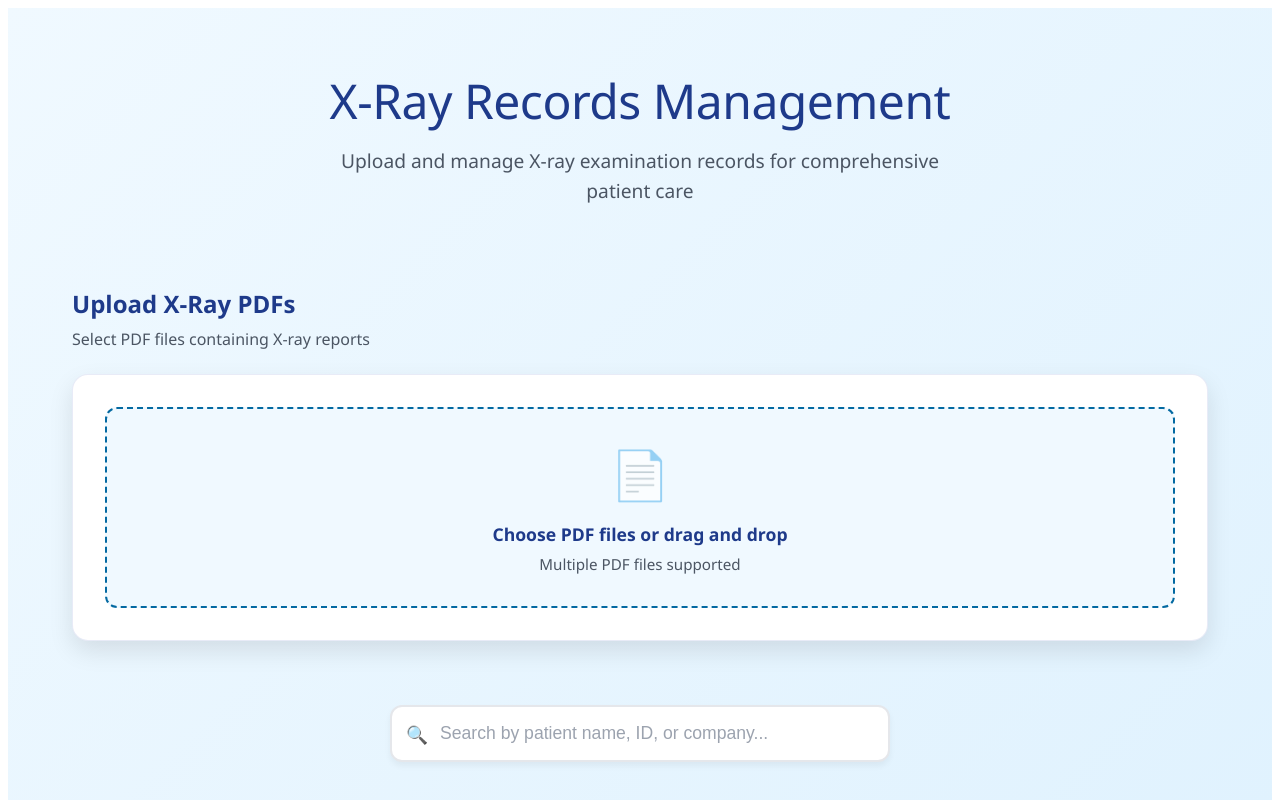
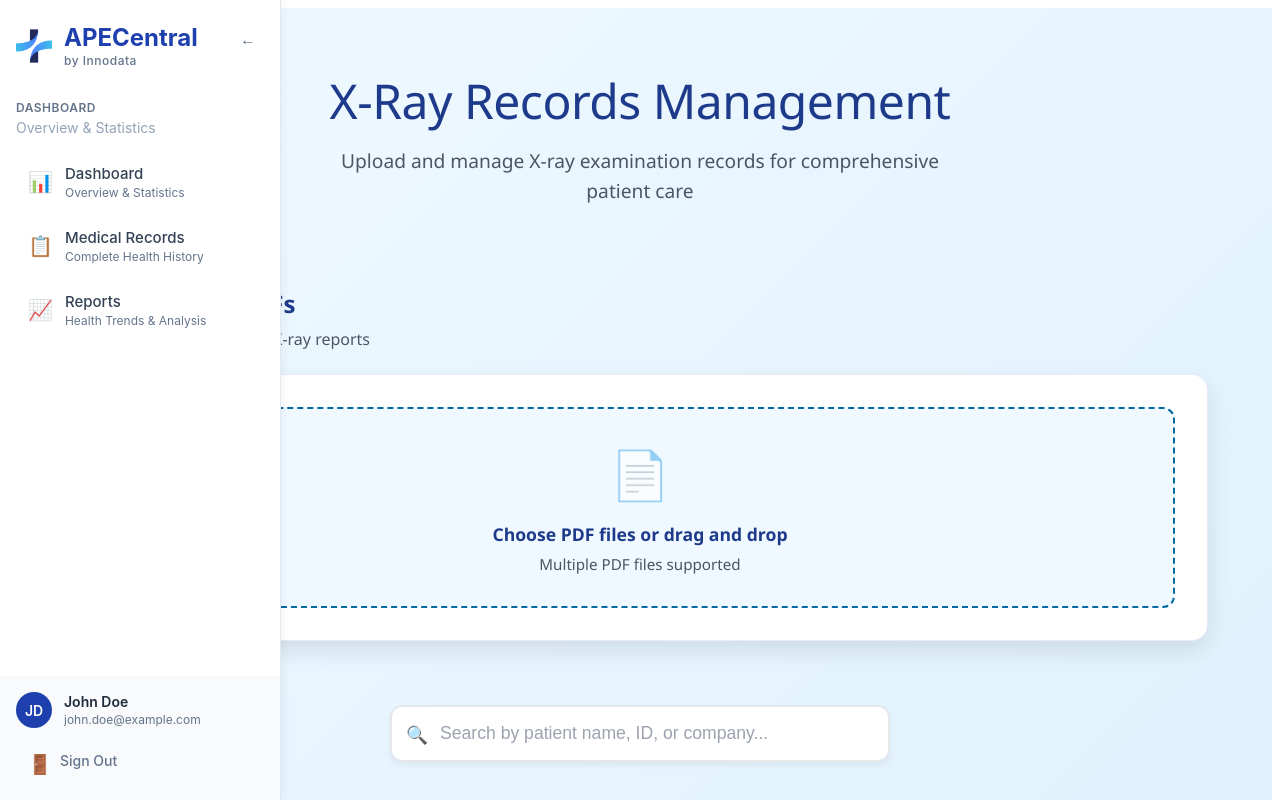
Before and after one commit to blortega/APECENTRAL, a React (Vite) app: page /xray in a window 1280 px wide. Shown: the top 800 px of the page. Built offline with nearby package versions, Linux system fonts and the light colour scheme; no server answers; the database is empty.

Commit message:
Added Sidebar and Fixed X-ray uploader with Backend

```diff
--- a/src/App.tsx
+++ b/src/App.tsx
@@ -4,6 +4,7 @@ import Login from "@/pages/Login";
 import Register from "@/pages/Register";
 import ForgotPassword from "@/pages/Forgot-Password";
 import XRay from "@/pages/XRay";
+
 
 function App() {
   return (
@@ -13,6 +14,7 @@ function App() {
       <Route path="/register" element={<Register />} />
       <Route path="/forgot-password" element={<ForgotPassword />} />
       <Route path="/xray" element={<XRay />} />
+
     </Routes>
   );
 }
--- /dev/null
+++ b/src/components/Sidebar.tsx
@@ -0,0 +1,146 @@
+import React, { useState } from "react";
+import { Link, useLocation } from "react-router-dom";
+import styles from "@/styles/Sidebar.module.css";
+import { assets } from "@/components/assets";
+
+interface SidebarProps {
+  isOpen?: boolean;
+  onToggle?: () => void;
+}
+
+const Sidebar: React.FC<SidebarProps> = ({ isOpen = true, onToggle }) => {
+  const location = useLocation();
+  const [isCollapsed, setIsCollapsed] = useState(false);
+
+  const handleToggleCollapse = () => {
+    setIsCollapsed(!isCollapsed);
+    if (onToggle) {
+      onToggle();
+    }
+  };
+
+  const isActive = (path: string) => {
+    return location.pathname === path;
+  };
+
+  const menuItems = [
+    {
+      path: "/dashboard",
+      icon: "📊",
+      label: "Dashboard",
+      description: "Overview & Statistics"
+    },
+    {
+      path: "/records",
+      icon: "📋",
+      label: "Medical Records",
+      description: "Complete Health History"
+    },
+    {
+      path: "/reports",
+      icon: "📈",
+      label: "Reports",
+      description: "Health Trends & Analysis"
+    }
+  ];
+
+  return (
+    <aside className={`${styles.sidebar} ${isCollapsed ? styles.collapsed : ''}`}>
+      <div className={styles.sidebarHeader}>
+        <div className={styles.logoSection}>
+          <img
+            src={assets.innoAPE}
+            alt="APE Central logo"
+            className={styles.logo}
+          />
+          {!isCollapsed && (
+            <div className={styles.branding}>
+              <h1 className={styles.brandName}>APECentral</h1>
+              <p className={styles.brandSubtitle}>by Innodata</p>
+            </div>
+          )}
+        </div>
+        <button
+          onClick={handleToggleCollapse}
+          className={styles.toggleButton}
+          aria-label={isCollapsed ? "Expand sidebar" : "Collapse sidebar"}
+        >
+          {isCollapsed ? "→" : "←"}
+        </button>
+      </div>
+
+      <div className={styles.sidebarContent}>
+        <nav className={styles.navigation}>
+          <h2 className={styles.sectionTitle}>Dashboard</h2>
+          <p className={styles.sectionDescription}>Overview & Statistics</p>
+
+          <ul className={styles.menuList}>
+            {menuItems.map((item) => (
+              <li key={item.path} className={styles.menuItem}>
+                <Link
+                  to={item.path}
+                  className={`${styles.menuLink} ${
+                    isActive(item.path) ? styles.active : ''
+                  }`}
+                >
+                  <span className={styles.menuIcon}>{item.icon}</span>
+                  {!isCollapsed && (
+                    <div className={styles.menuContent}>
+                      <span className={styles.menuLabel}>{item.label}</span>
+                      <span className={styles.menuDescription}>
+                        {item.description}
+                      </span>
+                    </div>
+                  )}
+                </Link>
+              </li>
+            ))}
+          </ul>
+        </nav>
+
+        {/* {!isCollapsed && (
+          <div className={styles.healthMetrics}>
+            <div className={styles.metricItem}>
+              <span className={styles.metricValue}>12</span>
+              <span className={styles.metricLabel}>upcoming</span>
+            </div>
+            <div className={styles.metricItem}>
+              <span className={styles.metricValue}>85/100</span>
+              <span className={styles.metricLabel}>health score</span>
+            </div>
+            <div className={styles.metricItem}>
+              <span className={styles.metricValue}>45 days</span>
+              <span className={styles.metricLabel}>next exam</span>
+            </div>
+          </div>
+        )} */}
+      </div>
+
+      <div className={styles.sidebarFooter}>
+        <div className={styles.userSection}>
+          <div className={styles.userAvatar}>JD</div>
+          {!isCollapsed && (
+            <div className={styles.userInfo}>
+              <span className={styles.userName}>John Doe</span>
+              <span className={styles.userEmail}>john.doe@example.com</span>
+            </div>
+          )}
+        </div>
+        {/* {!isCollapsed && (
+          <p className={styles.footerText}>
+            Monitor your annual physical exams, view health trends, and manage appointments all in one place.
+          </p>
+        )} */}
+        <Link
+          to="/login"
+          className={`${styles.logoutButton} ${isCollapsed ? styles.logoutCollapsed : ''}`}
+        >
+          <span className={styles.logoutIcon}>🚪</span>
+          {!isCollapsed && <span>Sign Out</span>}
+        </Link>
+      </div>
+    </aside>
+  );
+};
+
+export default Sidebar;
--- a/src/pages/XRay.tsx
+++ b/src/pages/XRay.tsx
@@ -10,6 +10,7 @@ import {
 } from "firebase/firestore";
 import { db } from "@/firebaseConfig";
 import styles from "@/styles/XRay.module.css";
+import Sidebar from "@/components/Sidebar";
 
 interface XRayRecord {
   id?: string;
@@ -28,6 +29,7 @@ interface XRayRecord {
 }
 
 const XRay: React.FC = () => {
+  const [isSidebarCollapsed, setIsSidebarCollapsed] = useState(false);
   const [records, setRecords] = useState<XRayRecord[]>([]);
   const [loading, setLoading] = useState(false);
   const [uploadProgress, setUploadProgress] = useState("");
@@ -35,6 +37,11 @@ const XRay: React.FC = () => {
   const [selectedRecord, setSelectedRecord] = useState<XRayRecord | null>(null);
   const [showModal, setShowModal] = useState(false);
   const fileInputRef = useRef<HTMLInputElement>(null);
+
+
+  const handleSidebarToggle = () => {
+    setIsSidebarCollapsed(!isSidebarCollapsed);
+  };
 
   // Extract text from PDF using PDF.js (you'll need to install: npm install pdfjs-dist)
   const extractPdfText = async (file: File): Promise<string> => {
@@ -157,80 +164,64 @@ const XRay: React.FC = () => {
   };
 
   // Handle file upload
-  const handleFileUpload = async (
-    event: React.ChangeEvent<HTMLInputElement>
-  ) => {
+  const handleFileUpload = async (event: React.ChangeEvent<HTMLInputElement>) => {
   const files = event.target.files;
   if (!files) return;
 
   setLoading(true);
   setUploadProgress("Starting upload...");
 
-    try {
   for (let i = 0; i < files.length; i++) {
     const file = files[i];
 
-        // Check file type
     if (file.type !== "application/pdf") {
       alert(`File ${file.name} is not a PDF file`);
       continue;
     }
 
-        setUploadProgress(
-          `Processing ${file.name}... (${i + 1}/${files.length})`
-        );
+    setUploadProgress(`Processing ${file.name}... (${i + 1}/${files.length})`);
 
-        // Extract text from PDF
-        const extractedText = await extractPdfText(file);
+    const formData = new FormData();
+    formData.append("file", file);
 
-        if (!extractedText.trim()) {
-          console.error(`No text extracted from ${file.name}`);
-          setUploadProgress(`Failed to extract text from ${file.name}`);
+    try {
+      const res = await fetch("http://localhost:8000/extract-xray", {
+        method: "POST",
+        body: formData,
+      });
+
+      const data = await res.json();
+
+      if (data.error) {
+        console.error(`Error in ${file.name}:`, data.error);
         continue;
       }
 
-        // Parse the extracted text
-        const xrayData = parseXRayData(extractedText, file.name);
+      // Check for duplicates in Firestore
+      const q = query(
+        collection(db, "xrayRecords"),
+        where("uniqueId", "==", data.uniqueId)
+      );
+      const existing = await getDocs(q);
 
-        if (xrayData) {
-          // Check if record already exists
-          const existingQuery = query(
-            collection(db, "xrayRecords"),
-            where("uniqueId", "==", xrayData.uniqueId)
-          );
-          const existingDocs = await getDocs(existingQuery);
-
-          if (!existingDocs.empty) {
-            console.log(`Record for ${xrayData.patientName} already exists`);
-            setUploadProgress(
-              `Record for ${xrayData.patientName} already exists`
-            );
+      if (!existing.empty) {
+        console.log(`Record already exists for ${data.patientName}`);
         continue;
       }
 
       // Save to Firestore
-          await addDoc(collection(db, "xrayRecords"), xrayData);
-          setUploadProgress(`Saved ${xrayData.patientName}`);
-        } else {
-          setUploadProgress(`Failed to parse data from ${file.name}`);
+      await addDoc(collection(db, "xrayRecords"), data);
+      setUploadProgress(`Saved ${data.patientName}`);
+    } catch (err) {
+      console.error("Upload error:", err);
     }
   }
 
   await loadRecords();
-      setUploadProgress("Upload completed successfully!");
+  setUploadProgress("Upload finished.");
+  setLoading(false);
+};
 
-      // Clear the file input
-      if (fileInputRef.current) {
-        fileInputRef.current.value = "";
-      }
-    } catch (error) {
-      console.error("Upload error:", error);
-      setUploadProgress("Upload failed. Please try again.");
-    } finally {
-      setLoading(false);
-      setTimeout(() => setUploadProgress(""), 5000);
-    }
-  };
 
   // Load all records from Firestore
   const loadRecords = async () => {
@@ -284,6 +275,7 @@ const XRay: React.FC = () => {
 
   return (
     <div className={styles.page}>
+      <Sidebar onToggle={handleSidebarToggle} />
       <div className={styles.contentWrapper}>
         <div className={styles.header}>
           <h1 className={styles.pageTitle}>X-Ray Records Management</h1>
--- /dev/null
+++ b/src/styles/Sidebar.module.css
@@ -0,0 +1,322 @@
+/* Main Sidebar Styles */
+.sidebar {
+  width: 280px;
+  height: 100vh;
+  background: #ffffff;
+  border-right: 1px solid #e2e8f0;
+  box-shadow: 2px 0 10px rgba(0, 0, 0, 0.05);
+  display: flex;
+  flex-direction: column;
+  position: fixed;
+  top: 0;
+  left: 0;
+  z-index: 1000;
+  transition: width 0.3s ease;
+  font-family: 'Inter', 'Segoe UI', sans-serif;
+}
+
+.sidebar.collapsed {
+  width: 80px;
+}
+
+/* Header Section */
+.sidebarHeader {
+  padding: 1.5rem 1rem 1rem;
+  display: flex;
+  align-items: flex-start;
+  justify-content: space-between;
+  flex-shrink: 0;
+}
+
+.logoSection {
+  display: flex;
+  align-items: center;
+  gap: 0.75rem;
+}
+
+.logo {
+  width: 36px;
+  height: 36px;
+  object-fit: contain;
+}
+
+.branding {
+  display: flex;
+  flex-direction: column;
+}
+
+.brandName {
+  font-size: 1.5rem;
+  font-weight: 700;
+  margin: 0;
+  color: #1e40af;
+  line-height: 1.2;
+}
+
+.brandSubtitle {
+  font-size: 0.75rem;
+  color: #64748b;
+  margin: 0;
+  font-weight: 500;
+  letter-spacing: 0.5px;
+}
+
+.toggleButton {
+  background: transparent;
+  color: #64748b;
+  border: none;
+  width: 32px;
+  height: 32px;
+  display: flex;
+  align-items: center;
+  justify-content: center;
+  cursor: pointer;
+  font-size: 1rem;
+  transition: all 0.2s ease;
+  border-radius: 6px;
+}
+
+.toggleButton:hover {
+  background: #f1f5f9;
+}
+
+/* Content Area */
+.sidebarContent {
+  flex: 1;
+  padding: 0 1rem;
+  overflow-y: auto;
+}
+
+.sectionTitle {
+  font-size: 0.75rem;
+  text-transform: uppercase;
+  letter-spacing: 0.5px;
+  color: #64748b;
+  margin: 1rem 0 0.25rem;
+  font-weight: 600;
+}
+
+.sectionDescription {
+  font-size: 0.875rem;
+  color: #94a3b8;
+  margin: 0 0 1rem;
+}
+
+/* Navigation */
+.menuList {
+  list-style: none;
+  margin: 0;
+  padding: 0;
+}
+
+.menuItem {
+  margin: 0.25rem 0;
+}
+
+.menuLink {
+  display: flex;
+  align-items: center;
+  padding: 0.75rem;
+  color: #334155;
+  text-decoration: none;
+  transition: all 0.2s ease;
+  border-radius: 8px;
+  gap: 0.75rem;
+}
+
+.menuLink:hover {
+  background-color: #f1f5f9;
+}
+
+.menuLink.active {
+  background-color: #e0e7ff;
+  color: #1e40af;
+  font-weight: 500;
+}
+
+.menuIcon {
+  font-size: 1.25rem;
+  flex-shrink: 0;
+}
+
+.menuContent {
+  display: flex;
+  flex-direction: column;
+  gap: 0.125rem;
+}
+
+.menuLabel {
+  font-size: 0.9375rem;
+  font-weight: 500;
+  color: inherit;
+}
+
+.menuDescription {
+  font-size: 0.75rem;
+  color: #64748b;
+}
+
+.menuLink.active .menuDescription {
+  color: #1e40af;
+}
+
+/* Health Metrics */
+.healthMetrics {
+  display: grid;
+  grid-template-columns: repeat(3, 1fr);
+  gap: 0.75rem;
+  margin: 1.5rem 0;
+  padding: 1rem 0;
+  border-top: 1px solid #e2e8f0;
+  border-bottom: 1px solid #e2e8f0;
+}
+
+.metricItem {
+  display: flex;
+  flex-direction: column;
+  align-items: center;
+}
+
+.metricValue {
+  font-size: 1.25rem;
+  font-weight: 700;
+  color: #1e40af;
+}
+
+.metricLabel {
+  font-size: 0.625rem;
+  text-transform: uppercase;
+  letter-spacing: 0.5px;
+  color: #64748b;
+  margin-top: 0.25rem;
+}
+
+/* Footer Section */
+.sidebarFooter {
+  padding: 1rem;
+  background: #f8fafc;
+  flex-shrink: 0;
+}
+
+.userSection {
+  display: flex;
+  align-items: center;
+  gap: 0.75rem;
+  margin-bottom: 1rem;
+}
+
+.userAvatar {
+  width: 36px;
+  height: 36px;
+  background: #1e40af;
+  color: white;
+  border-radius: 50%;
+  display: flex;
+  align-items: center;
+  justify-content: center;
+  font-size: 0.875rem;
+  font-weight: 600;
+}
+
+.userInfo {
+  display: flex;
+  flex-direction: column;
+  gap: 0.125rem;
+}
+
+.userName {
+  font-size: 0.875rem;
+  font-weight: 600;
+  color: #1e293b;
+}
+
+.userEmail {
+  font-size: 0.75rem;
+  color: #64748b;
+}
+
+.footerText {
+  font-size: 0.75rem;
+  color: #64748b;
+  line-height: 1.4;
+  margin: 0.5rem 0 1rem;
+}
+
+.logoutButton {
+  display: flex;
+  align-self: center;
+  gap: 0.5rem;
+  padding: 0.5rem 0.75rem;
+  background: transparent;
+  color: #64748b;
+  border-radius: 6px;
+  text-decoration: none;
+  font-size: 0.875rem;
+  font-weight: 500;
+  transition: all 0.2s ease;
+  width: 60%;
+}
+
+.logoutButton:hover {
+  background: #f1f5f9;
+  color: #dc2626;
+}
+
+.logoutButton.logoutCollapsed {
+  align-self: center;
+  padding: 0.5rem;
+}
+
+.logoutIcon {
+  font-size: 1.2rem;
+}
+
+/* Collapsed State */
+.sidebar.collapsed .menuLink {
+  justify-content: center;
+  padding: 0.75rem;
+}
+
+.sidebar.collapsed .menuContent {
+  display: none;
+}
+
+.sidebar.collapsed .userInfo {
+  display: none;
+}
+
+.sidebar.collapsed .footerText {
+  display: none;
+}
+
+.sidebar.collapsed .sectionTitle,
+.sidebar.collapsed .sectionDescription {
+  display: none;
+}
+
+.sidebar.collapsed .healthMetrics {
+  display: none;
+}
+
+/* Responsive Design */
+@media (max-width: 768px) {
+  .sidebar {
+    width: 100%;
+    height: auto;
+    position: relative;
+    border-right: none;
+    border-bottom: 1px solid #e2e8f0;
+  }
+
+  .sidebar.collapsed {
+    width: 100%;
+  }
+
+  .sidebarHeader {
+    padding: 1rem;
+  }
+
+  .toggleButton {
+    display: none;
+  }
+}
```
Lines whose indentation alone changed are shown as unchanged.
